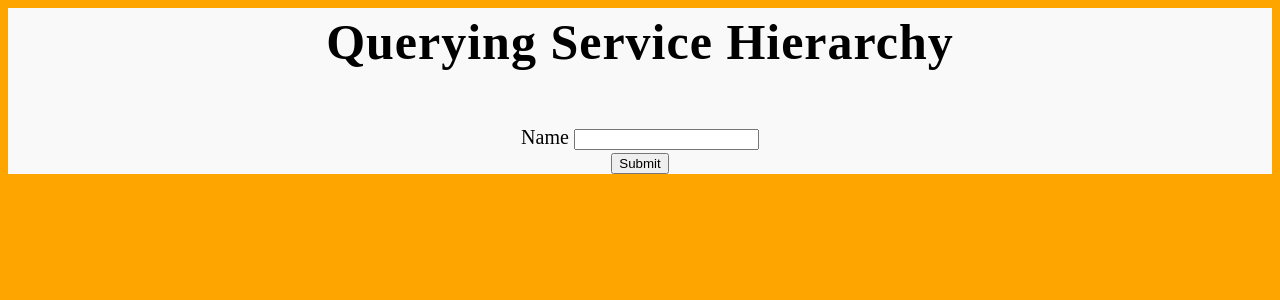
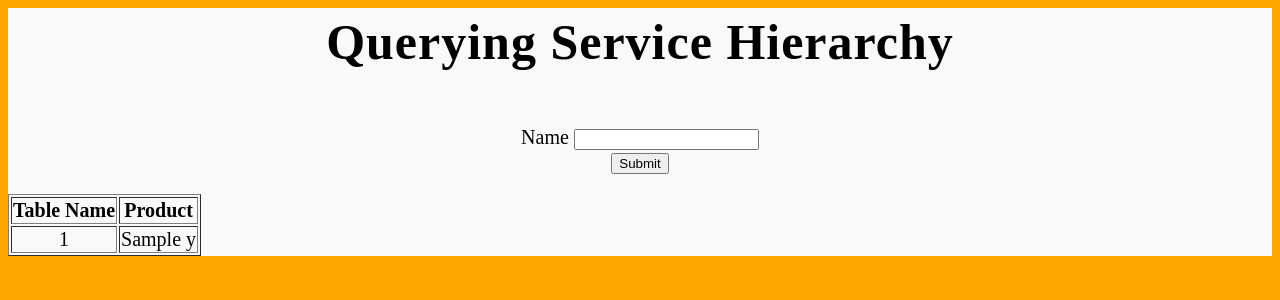
Before and after one commit to monwara98/service-hierarchy-env, a Python web app: template service-hierarchy/service-hierarchy/templates/index.html in a window 1280 px wide. Shown: the top 300 px of the page. Run offline with Jinja, Linux system fonts and the light colour scheme; the template is opened without the code that fills it: most values are stand-ins (such as "Sample title", 1, 10 or a date in 2020); form fields are guessed from the names that the template uses.

Commit message:
displaying data in table format

```diff
--- a/service-hierarchy/service-hierarchy/templates/index.html
+++ b/service-hierarchy/service-hierarchy/templates/index.html
@@ -5,16 +5,15 @@
 {% with messages = get_flashed_messages(with_categories=true) %}
 
 <form action="" method="post">
-            {{ form.csrf }}
+           <!-- {{ form.csrf }} -->
 
-            <div class="input text">
+            <div class="inputtext">
                 {{ form.name.label }} {{ form.name }}
             </div>
 
-            <div class="input submit">
+            <div class="inputsubmit">
                 <input type="submit" value="Submit" />
             </div>
-        </form>
 
         <div class="info">
             {% if messages %}
@@ -27,6 +26,21 @@
         {% endwith %}
         </div>
 
+        <table border='1'>
+        <tr>
+        <th>Table Name</th>
+        <th> Product</th>
+        </tr>
+
+        {% for x in yList %}
+            <tr>
+            <td>{{ x[0] }}</td>
+            <td>{{ x[1] }}</td>
+            </tr>
+        {% endfor %}
+        </table>
+
+
 
 
 {% endblock %}
```
Also changed, not shown: service-hierarchy/service-hierarchy/views/index.py (+24 -6 lines).
